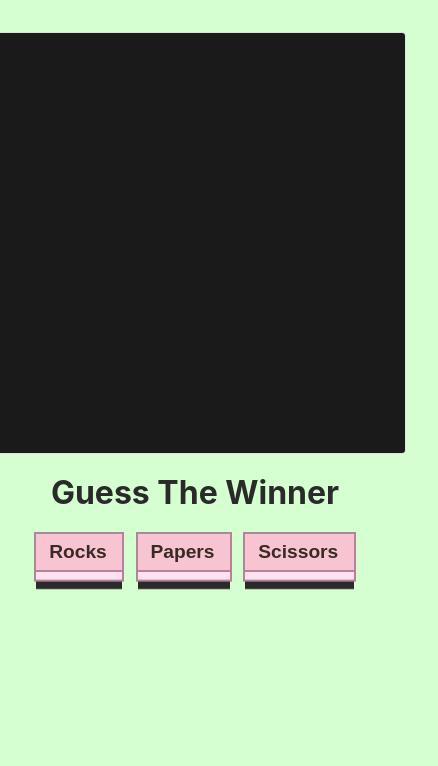
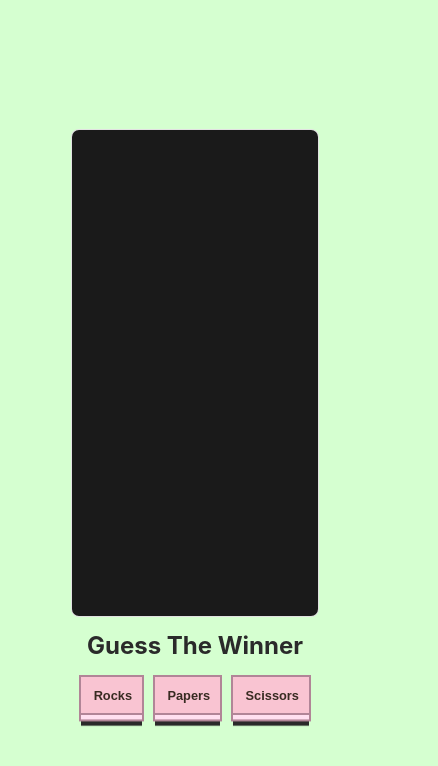
Before and after one commit to datsfilipe/react-jokenpo, a React (Vite) app: page / in a window 390 px wide. Shown: the top 766 px of the page, 438 px wide, since content can reach past the window. Built offline with nearby package versions, Linux system fonts and the light colour scheme.

Commit message:
style: add support to multiple screen sizes

```diff
--- a/src/App.css
+++ b/src/App.css
@@ -1,22 +1,60 @@
 #root {
   max-width: 1280px;
-  padding: 2rem;
+  display: flex;
+  flex-direction: column;
+  justify-content: center;
+  align-items: center;
+  height: 100vh;
 }
 
 .container {
   border: 1px solid rgba(255, 255, 255, 0.87);
-  border-radius: 4px;
+  border-radius: 8px;
   background-color: #1a1a1a;
-  width: 420px;
-  height: 420px;
   display: flex;
   justify-content: center;
   align-items: center;
+  padding: 1.2rem;
 }
 
 .game-box {
-  width: 400px;
-  height: 400px;
+  width: 58rem;
+  height: 33rem;
+}
+
+@media (max-width: 1200px) {
+  .game-box {
+    width: 48rem;
+    height: 28rem;
+  }
+}
+
+@media (max-width: 992px) {
+  .game-box {
+    width: 43rem;
+    height: 28rem;
+  }
+}
+
+@media (max-width: 768px) {
+  .game-box {
+    width: 32rem;
+    height: 28rem;
+  }
+}
+
+@media (max-width: 576px) {
+  .game-box {
+    width: 22rem;
+    height: 28rem;
+  }
+}
+
+@media (max-width: 400px) {
+  .game-box {
+    width: 13rem;
+    height: 28rem;
+  }
 }
 
 span {
--- a/src/App.tsx
+++ b/src/App.tsx
@@ -24,14 +24,29 @@ function App() {
   } = useContext(GameContext)
 
   useEffect(() => {
+    const updateMeasures = () => {
       const position = box?.current?.getBoundingClientRect()
-    if (position && !measures) {
+      if (position) {
         setMeasures({
           left: position.left,
           top: position.top,
           right: position.right,
-        bottom: position.bottom
+          bottom: position.bottom,
         })
+      }
+    }
+
+    updateMeasures()
+
+    const resizeObserver = new ResizeObserver(updateMeasures)
+    if (box.current) {
+      resizeObserver.observe(box.current)
+    }
+
+    return () => {
+      if (box.current) {
+        resizeObserver.unobserve(box.current)
+      }
     }
   }, [])
 
@@ -130,7 +145,7 @@ function App() {
   }, [options, playing])
 
   return (
-    <div className='App'>
+    <div>
       <div className='container'>
         <div className='game-box' id='game-box' ref={box}>
           {options.scissors.map(scissor => (
--- a/src/components/BottomContent/BottomContent.module.css
+++ b/src/components/BottomContent/BottomContent.module.css
@@ -2,10 +2,6 @@
   display: flex;
   flex-direction: column;
   align-items: center;
-}
-
-.container h1 {
-  font-size: 2rem;
 }
 
 .inputContainer {
@@ -60,6 +56,18 @@
   transition: transform 150ms cubic-bezier(0, 0, 0.58, 1), background 150ms cubic-bezier(0, 0, 0.58, 1), -webkit-transform 150ms cubic-bezier(0, 0, 0.58, 1);
 }
 
+@media (max-width: 768px) {
+  .controlBtn {
+    font-size: 1rem;
+  }
+}
+
+@media (max-width: 576px) {
+  .controlBtn {
+    font-size: 0.8rem;
+  }
+}
+
 .controlBtn::before {
   position: absolute;
   content: '';
@@ -102,3 +110,14 @@
 .controlBtn:focus:not(:focus-visible) {
   outline: 0;
 }
+
+.title {
+  font-size: 2rem;
+  margin: 1rem 0;
+}
+
+@media (max-width: 768px) {
+  .title {
+    font-size: 1.5rem;
+  }
+}
--- a/src/components/BottomContent/Title.tsx
+++ b/src/components/BottomContent/Title.tsx
@@ -1,12 +1,14 @@
 import { GameContext } from '../../contexts/GameContext'
 import { useContext } from 'react'
+
+import style from './BottomContent.module.css'
 
 export const Title = () => {
   const {
     guess
   } = useContext(GameContext)
 
-  return <h1 className="title">
+  return <h1 className={style.title}>
     {guess ? '' : 'Guess The Winner'}
   </h1>
 }
--- a/src/index.css
+++ b/src/index.css
@@ -5,7 +5,6 @@
   font-weight: 400;
 
   color-scheme: light dark;
-  color: rgba(255, 255, 255, 0.87);
   color: #D5FFD0;
   background-color: #090909;
 
@@ -20,7 +19,6 @@ body {
   margin: 0;
   display: flex;
   justify-content: center;
-  min-width: 320px;
   min-height: 100vh;
 }
 
```
Lines whose indentation alone changed are shown as unchanged.
